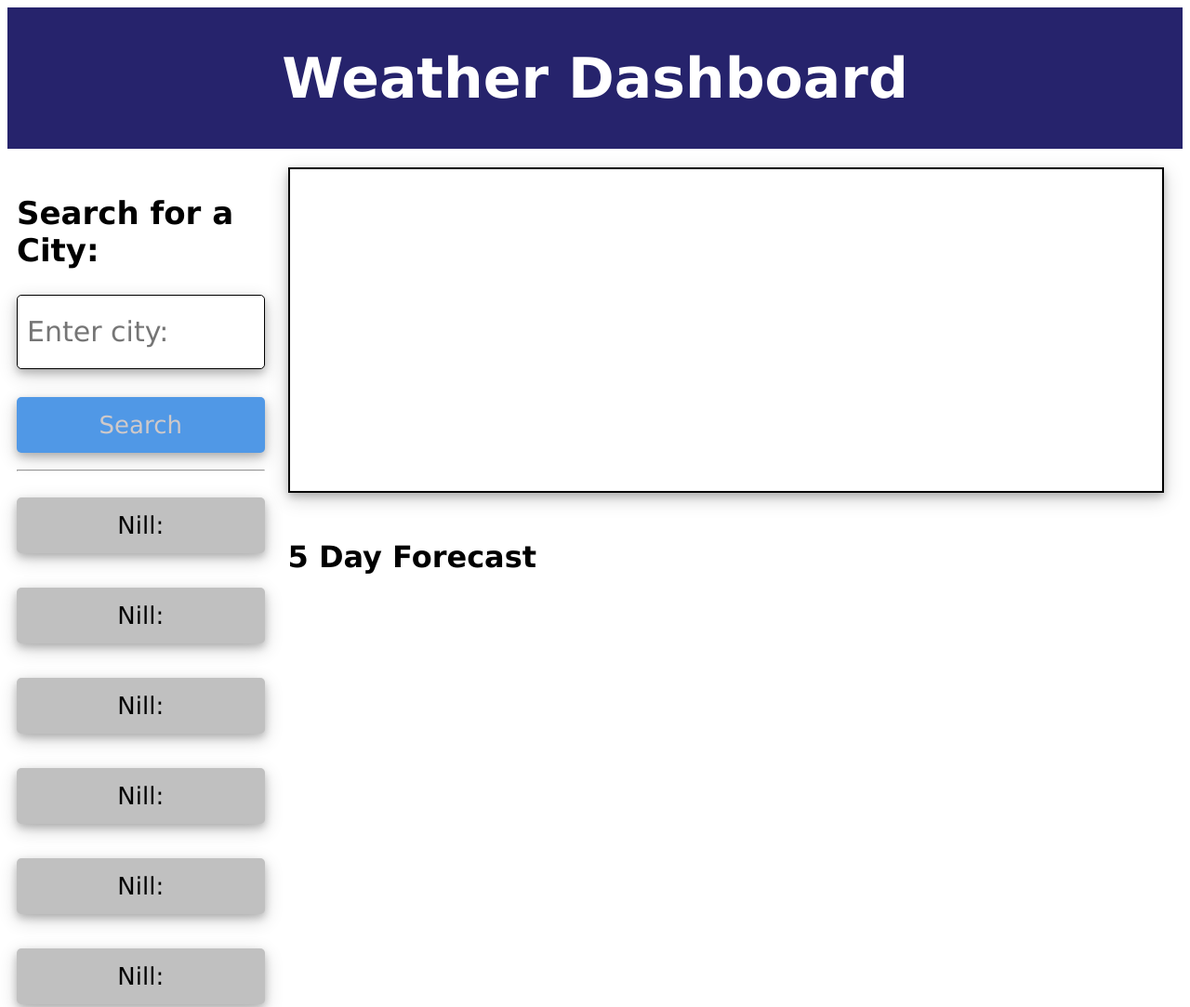
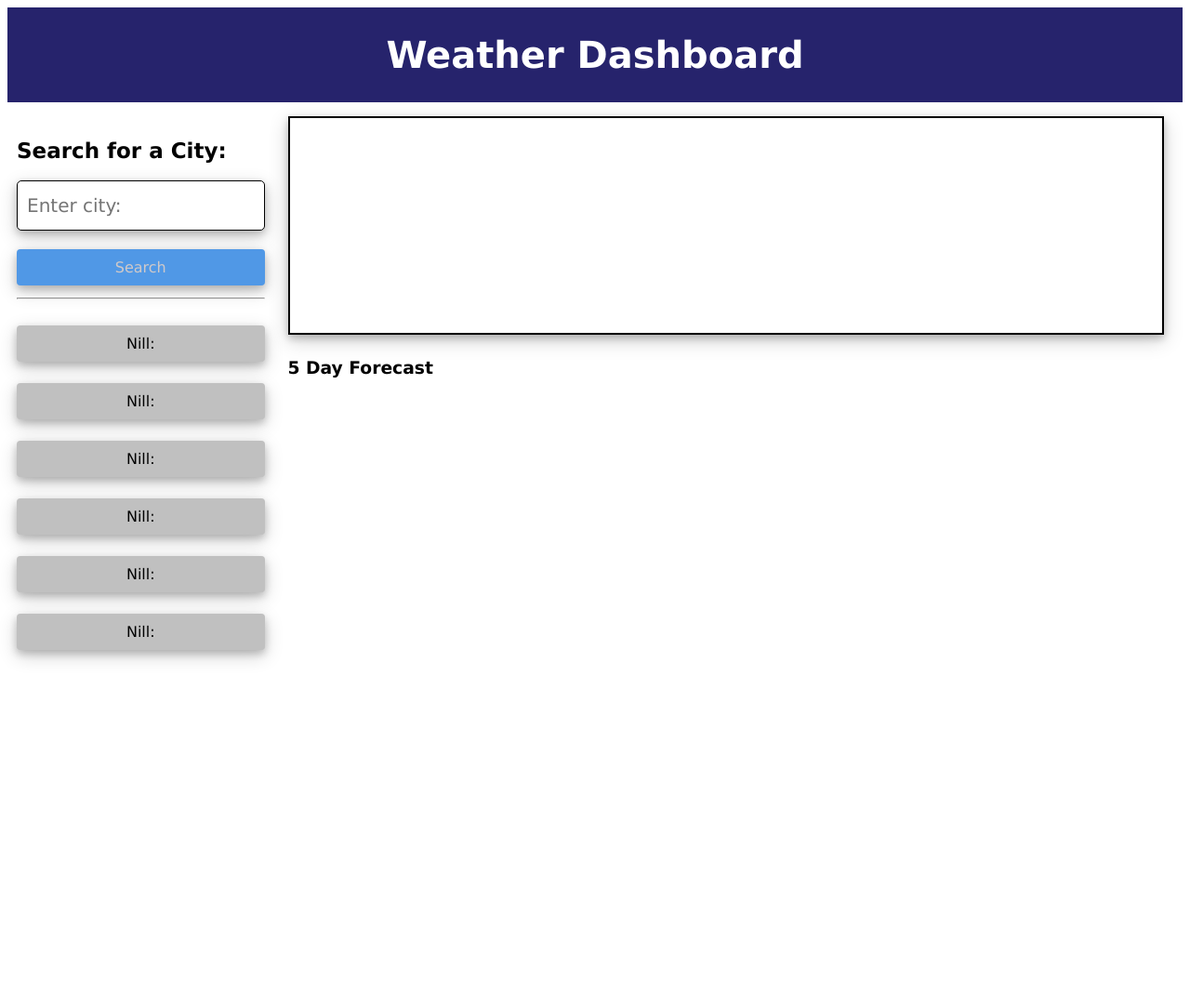
Before and after one commit to QByter/Weather-Dashboard, a plain HTML site: page index.html in a window 1280 px wide. Shown: the top 1083 px of the page at 93% size. After the commit the page ends 998 px from the top, so only its background shows below. Drawn offline with nearby package versions, Linux system fonts and the light colour scheme.

Commit message:
Changed sizes to render at 1:1 scale

```diff
--- a/assets/CSS/style.css
+++ b/assets/CSS/style.css
@@ -14,7 +14,11 @@
     background-color: brown;
 } */
 
+img {
 
+  height: 80px;
+  width: 80px;
+}
 * {
   box-sizing: border-box;
   font-family: "Lucida Sans", "Lucida Sans Regular", "Lucida Grande",
@@ -24,10 +28,9 @@
 header {
   position: fixed top;
   padding: 1px;
-
-  background-color: #26236c;
+    background-color: #26236c;
   color: white;
-  font-size: 30px;
+  font-size: 20px;
   font-family: "Gill Sans", "Gill Sans MT", Calibri, "Trebuchet MS", sans-serif;
   text-align: center;
 }
@@ -57,19 +60,19 @@ aside {
 } */
 
 #form-heading {
-  font-size: 34px;
+  font-size: 23px;
 }
 
 button {
   width: 100%;
   background-color: #5098e6;
-  margin-top: 10px;
-  margin-bottom: 10px;
-  border-radius: 5px;
-  height: 60px;
+  margin-top: 0px;
+  margin-bottom: 5px;
+  border-radius: 4px;
+  height: 39px;
   margin-top: 20px;
   color: rgb(207, 201, 201);
-  font-size: 26px;
+  font-size: 16px;
   border: none;
   box-shadow: 0 4px 8px 0 rgba(0, 0, 0, 0.2), 0 6px 20px 0 rgba(0, 0, 0, 0.19);
   cursor: pointer;
@@ -82,8 +85,8 @@ button {
 
   background-color: rgb(192, 192, 192);
   color: black;
-  margin-bottom: 17px;
-  font-size: 26px;
+  margin-bottom: 3px;
+  font-size: 16px;
   /* box-shadow: 0 4px 8px 0 rgba(0, 0, 0, 0.2), 0 6px 20px 0 rgba(0, 0, 0, 0.19); */
 }
 
@@ -107,10 +110,10 @@ input {
   border: solid black 1px;
   width: 100%;
   box-shadow: 0 4px 8px 0 rgba(0, 0, 0, 0.2), 0 6px 20px 0 rgba(0, 0, 0, 0.19);
-  margin-bottom: 10px;
+  margin-bottom: 0px;
   border-radius: 5px;
-  height: 80px;
-  font-size: 30px;
+  height: 54px;
+  font-size: 20px;
   padding-left: 10px;
   /* margin-top: 10px; */
 }
@@ -121,16 +124,16 @@ input {
   width: 75%;
   /* background-color: black; */
   float: right;
-  margin-top: 20px;
+  margin-top: 15px;
   margin-left: 20px;
-  margin-bottom: 10px;
+  margin-bottom: 0px;
   margin-right: 20px;
 }
 
 #todayCity img{
 
 position: absolute;
-top: -30px;
+top: -25px;
 right: 20;
 }
 
@@ -139,9 +142,9 @@ right: 20;
   width: 100%;
   /* background-color: blue; */
   border: solid black 2px;
-  height: 350px;
-  margin-bottom: 50px;
-  padding-top: 40px;
+  height: 235px;
+  margin-bottom: 25px;
+  padding-top: 27px;
   padding-left: 20px;
   box-shadow: 0 4px 8px 0 rgba(0, 0, 0, 0.2), 0 6px 20px 0 rgba(0, 0, 0, 0.19);
 }
@@ -151,9 +154,8 @@ right: 20;
   margin-top: 10px;
   width: 100%;
   /* background-color: red; */
-  height: 400px;
+  height: 280px;
   margin-left: 0px;
-
   justify-content: space-between;
 }
 
@@ -166,7 +168,7 @@ section {
 }
 
 #todayCity {
-  font-size: 38px;
+  font-size: 26px;
   font-weight: bold;
   position: relative;
 display: inline;
@@ -175,22 +177,22 @@ display: inline;
 
 #todayText{
 
-  font-size: 30px;
+  font-size: 20px;
 }
 
 #card-heading{
-  font-size: 30px;
-  font-weight: 800;
+  font-size: 18px;
+  font-weight: 700;
 }
 .card-body {
   background-color: #2d3e50;
   color: white;
   padding-left: 0px;
   height: 100%;
-  width: 250px;
+  width: 166px;
   margin-top: 0px;
   padding-top: 0px;
-  font-size: 25px;
+  font-size: 17px;
   padding-left: 10px;
 
   box-shadow: 0 4px 8px 0 rgba(0, 0, 0, 0.2), 0 6px 20px 0 rgba(0, 0, 0, 0.19);
--- a/index.html
+++ b/index.html
@@ -3,7 +3,8 @@
 
 <head>
   <meta charset="UTF-8" />
-  <meta name="viewport" content="width=device-width, initial-scale=1.0" />
+  <meta name="viewport" content="width=device-width, initial-scale=1.0 />
+
   <meta http-equiv="X-UA-Compatible" content="ie=edge" />
 
 
@@ -57,7 +58,7 @@
         <section id="today" class="mt-3" role="region" aria-live="polite">
 
         </section>
-        <h1>5 Day Forecast</h1>
+        <h3>5 Day Forecast</h3>
 
         <section id="forecast" class="row mt-3" role="region" aria-live="polite">
 
```
